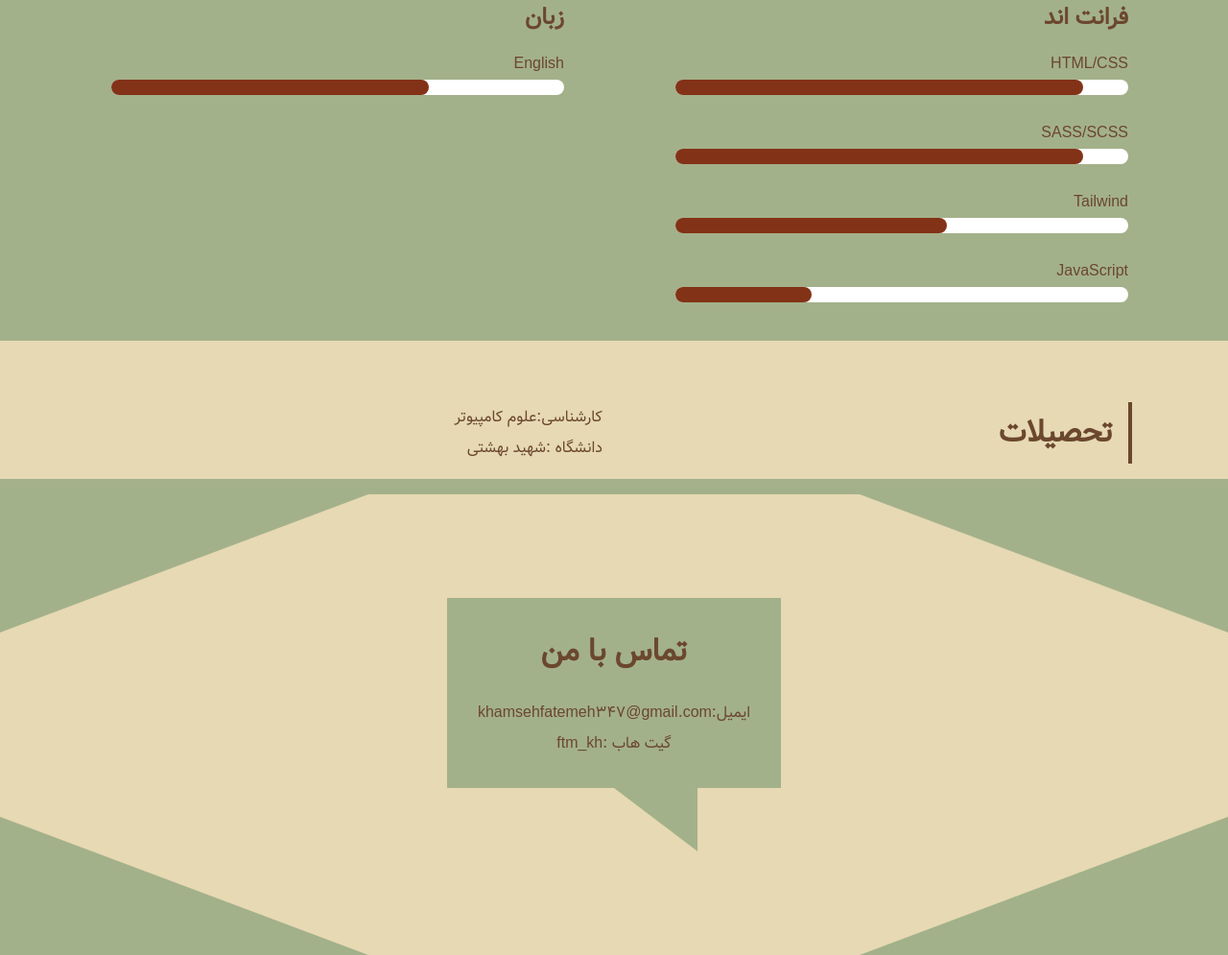
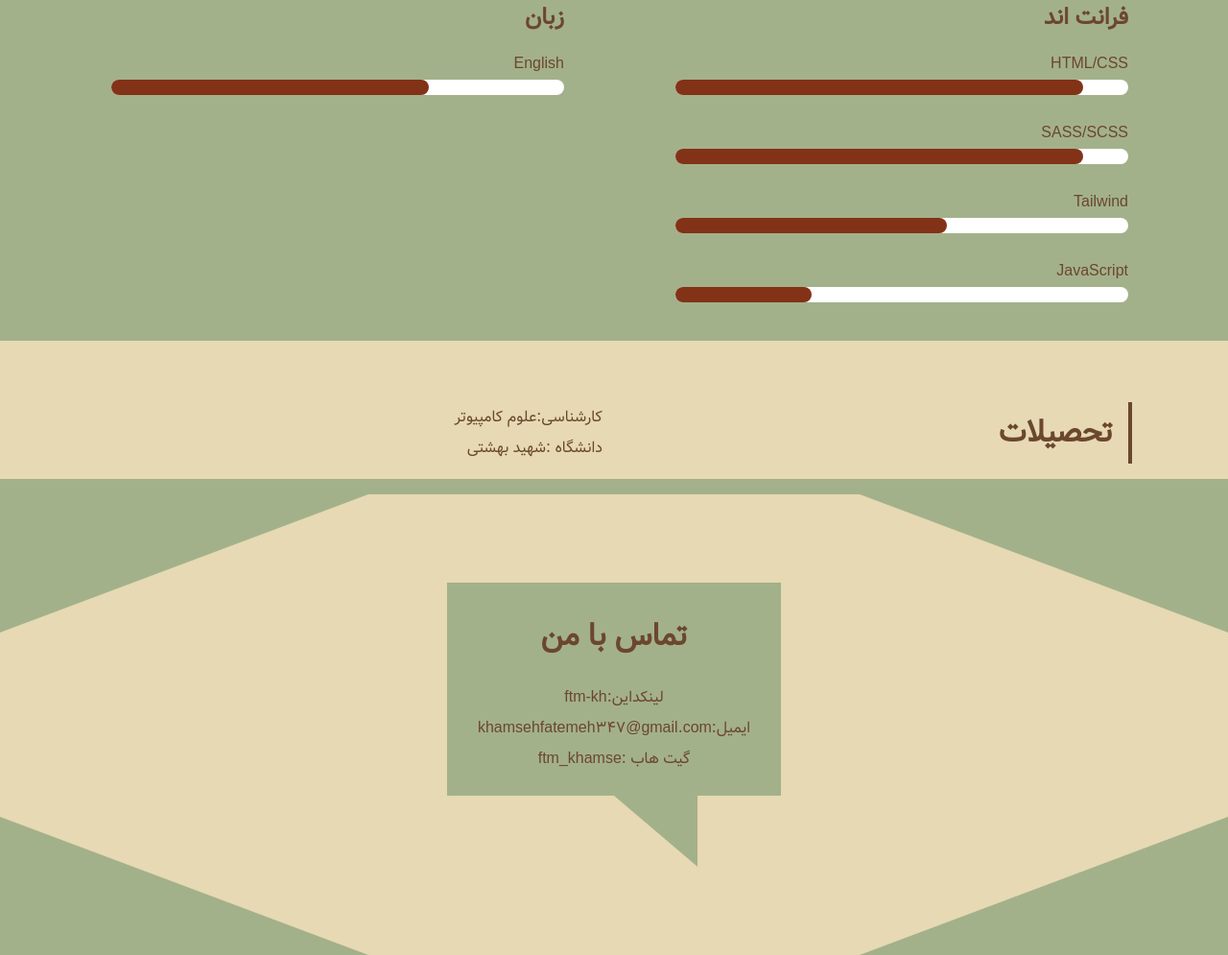
Before and after one commit to ftm-khamse/portfolio, a plain HTML site: page index.html in a window 1280 px wide. Shown: the part 917-1912 px from the top of the page at 96% size. Drawn offline with Linux system fonts and the light colour scheme; files whose address does not match are found by name.

Commit message:
add linkedin account

```diff
--- a/index.html
+++ b/index.html
@@ -158,13 +158,15 @@
             <div class="contact__title">
                <h2>تماس با من</h2>
             </div>
-
+            <p class="contact__info">
+                لینکداین:ftm-kh
+            </p>
 
             <p class="contact__info">
                 ایمیل:khamsehfatemeh347@gmail.com
             </p>
             <p class="contact__info">
-               گیت هاب :ftm_kh
+               گیت هاب :ftm_khamse
             </p>
         </div>
     </section>
```
